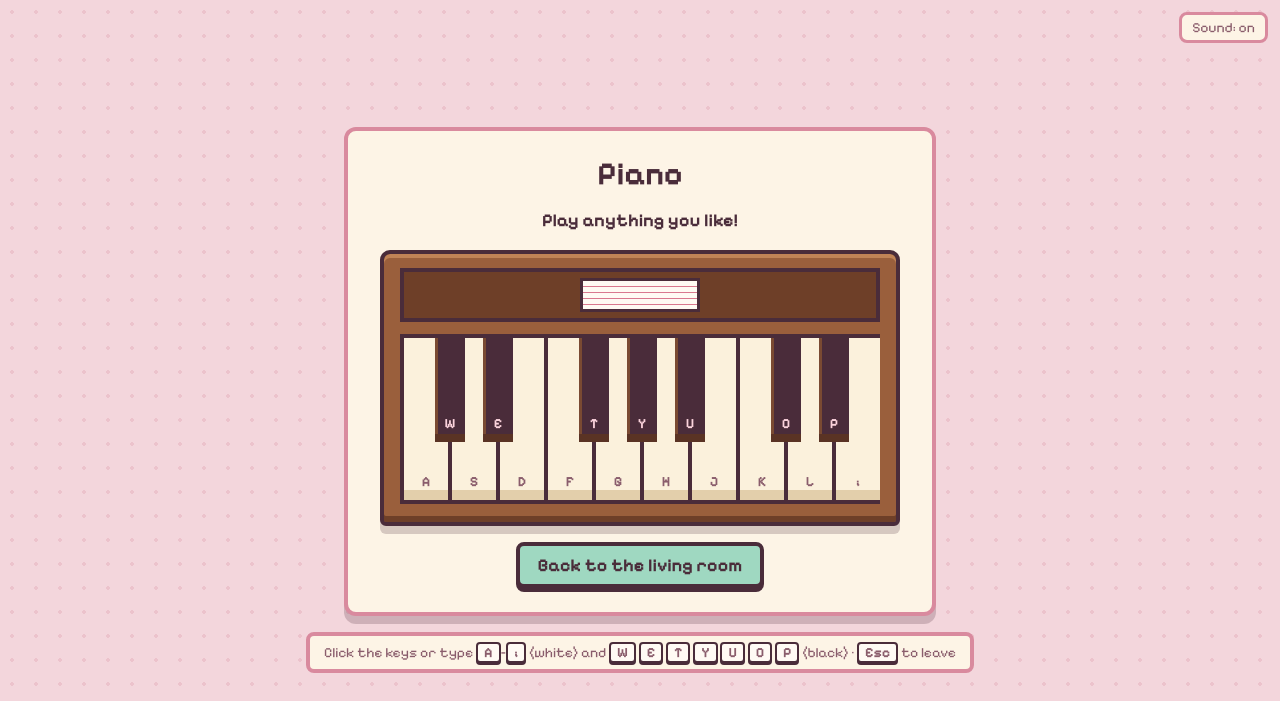
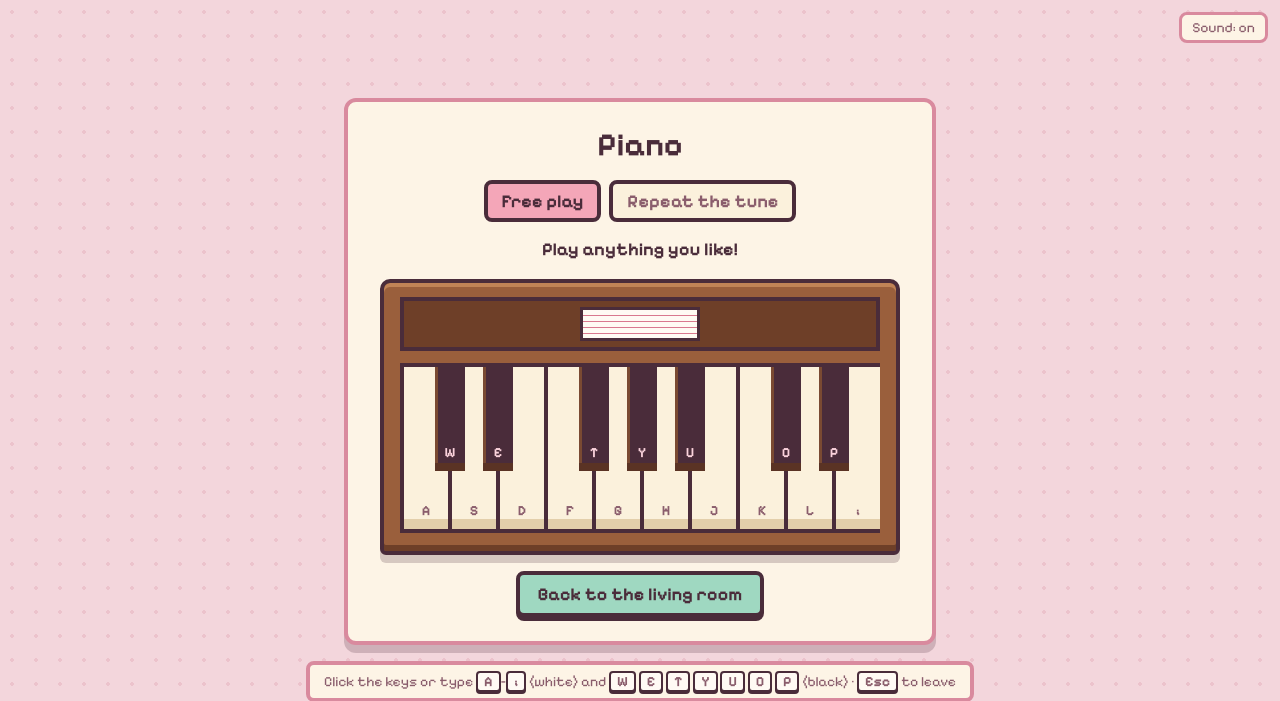
Before and after one commit to bergumguro-prog/Game, a Flask app: page /games/piano/ in a window 1280 px wide. Shown: the top 701 px of the page. Run offline with Flask 3, Linux system fonts and the light colour scheme.

Commit message:
Add the repeat-the-tune mode to the piano

```diff
--- a/games/piano/routes.py
+++ b/games/piano/routes.py
@@ -1,13 +1,47 @@
 """The piano: /games/piano/
 
-Play the piano with the mouse or the computer keyboard (free play).
-The notes and keyboard layout are in logic.py; the sounds are made by
+Two modes:
+- Free play: play anything with the mouse or the computer keyboard.
+- Repeat the tune: the piano plays a tune, you play it back; each round
+  the tune gets one note longer. Your best length is remembered.
+
+The notes, keyboard layout and tunes are in logic.py; the sounds are made by
 tools/make_sounds.py and played by static/piano.js.
+
+    GET  /games/piano/                the piano
+    POST /games/piano/mode            "free" or "repeat" (field "mode")
+    POST /games/piano/repeat/start    start a new tune
+    POST /games/piano/repeat/answer   the notes you played (field "notes": "C4,E4,G4")
 """
-from flask import render_template
+import random
+
+from flask import redirect, render_template, request, session, url_for
 
 from core.game_base import MiniGame
 from games.piano import logic
+
+SESSION_KEY = "piano"
+SOUND_KEY = "piano_sound"
+MODES = ("free", "repeat")
+
+
+def load_state():
+    state = session.get(SESSION_KEY) or {}
+    mode = state.get("mode") if state.get("mode") in MODES else "free"
+    try:
+        seed = int(state["seed"]) if state.get("seed") is not None else None
+        length = int(state.get("length", logic.START_LENGTH))
+        best = int(state.get("best", 0))
+    except (TypeError, ValueError):
+        seed, length, best = None, logic.START_LENGTH, 0
+    length = min(max(length, logic.START_LENGTH), logic.MAX_LENGTH)
+    result = state.get("result") if state.get("result") in ("right", "wrong", "done") else None
+    return {"mode": mode, "seed": seed, "length": length, "best": max(best, 0),
+            "result": result, "reached": int(state.get("reached") or 0)}
+
+
+def save_state(state):
+    session[SESSION_KEY] = state
 
 
 class Piano(MiniGame):
@@ -17,13 +51,60 @@ class Piano(MiniGame):
     def register_routes(self, bp):
         @bp.route("/")
         def index():
-            keys = logic.keys()
+            state = load_state()
+            playing = state["mode"] == "repeat" and state["seed"] is not None \
+                and state["result"] in (None, "right")
             return render_template(
                 "piano.html",
                 game=self,
-                keys=keys,
+                keys=logic.keys(),
                 white_count=len(logic.WHITE),
+                state=state,
+                tune=logic.tune(state["seed"], state["length"]) if playing else None,
+                sound=session.pop(SOUND_KEY, None),
             )
+
+        @bp.route("/mode", methods=["POST"])
+        def mode():
+            state = load_state()
+            if request.form.get("mode") in MODES:
+                state["mode"] = request.form["mode"]
+                state["seed"] = None
+                state["result"] = None
+            save_state(state)
+            return redirect(url_for(".index"))
+
+        @bp.route("/repeat/start", methods=["POST"])
+        def start():
+            state = load_state()
+            state.update(mode="repeat", seed=random.randrange(1, 2**31),
+                         length=logic.START_LENGTH, result=None, reached=0)
+            save_state(state)
+            return redirect(url_for(".index"))
+
+        @bp.route("/repeat/answer", methods=["POST"])
+        def answer():
+            state = load_state()
+            if state["mode"] != "repeat" or state["seed"] is None or state["result"] in ("wrong", "done"):
+                return redirect(url_for(".index"))
+            played = [n for n in request.form.get("notes", "").split(",") if n]
+            if not all(n in logic.NOTES for n in played) or len(played) > logic.MAX_LENGTH:
+                return redirect(url_for(".index"))
+            if logic.is_correct(state["seed"], state["length"], played):
+                state["best"] = max(state["best"], state["length"])
+                if state["length"] >= logic.MAX_LENGTH:
+                    state["result"] = "done"
+                    session[SOUND_KEY] = "win"
+                else:
+                    state["length"] += 1
+                    state["result"] = "right"
+                    session[SOUND_KEY] = "select"
+            else:
+                state["result"] = "wrong"
+                state["reached"] = state["length"] - 1
+                session[SOUND_KEY] = "draw"
+            save_state(state)
+            return redirect(url_for(".index"))
 
 
 game = Piano()
--- /dev/null
+++ b/games/piano/static/piano-repeat.js
@@ -0,0 +1,81 @@
+// "Repeat the tune": the piano plays the tune (keys light up mint), then
+// listens while you play it back. A wrong note or the last right note sends
+// what you played to the server, which decides if it was right.
+(() => {
+  if (!window.piano) return;
+  const GAP_MS = 520; // time between notes when the piano plays
+
+  let expected = [];  // the tune for this round
+  let played = [];    // what you've played so far
+  let listening = false;
+  let timers = [];
+
+  function status(text) {
+    const el = document.getElementById("piano-status");
+    if (el) el.textContent = text;
+  }
+
+  function setListening(on) {
+    listening = on;
+    window.piano.setEnabled(on);
+    const keys = document.getElementById("piano-keys");
+    if (keys) keys.classList.toggle("listening", !on);
+    const again = document.getElementById("listen-again");
+    if (again) again.disabled = !on;
+  }
+
+  function playTune() {
+    timers.forEach(clearTimeout);
+    timers = [];
+    played = [];
+    setListening(false);
+    expected.forEach((note, i) => {
+      timers.push(setTimeout(() => {
+        window.piano.play(note, { byPlayer: false, style: "showing", ms: GAP_MS - 140 });
+      }, 400 + i * GAP_MS));
+    });
+    timers.push(setTimeout(() => {
+      setListening(true);
+      status(`Your turn! (0/${expected.length})`);
+    }, 400 + expected.length * GAP_MS));
+  }
+
+  function send() {
+    setListening(false);
+    window.piano.setEnabled(false);
+    const form = document.getElementById("repeat-answer");
+    if (!form) return;
+    form.querySelector('[name="notes"]').value = played.join(",");
+    // a short pause so the last note can be heard before the answer
+    setTimeout(() => form.requestSubmit(), 350);
+  }
+
+  window.piano.onNote((note) => {
+    if (!listening || !expected.length) return;
+    played.push(note);
+    const i = played.length - 1;
+    if (note !== expected[i] || played.length === expected.length) {
+      send(); // wrong note, or the whole tune: let the server judge
+    } else {
+      status(`Your turn! (${played.length}/${expected.length})`);
+    }
+  });
+
+  function setUp() {
+    timers.forEach(clearTimeout);
+    timers = [];
+    const tune = document.getElementById("tune");
+    expected = tune ? tune.dataset.notes.split(",") : [];
+    if (!expected.length) {
+      listening = false;
+      window.piano.setEnabled(true); // free play, or between games
+      return;
+    }
+    const again = document.getElementById("listen-again");
+    if (again) again.addEventListener("click", () => { status("Listen…"); playTune(); });
+    playTune();
+  }
+
+  setUp();
+  document.addEventListener("scene:updated", setUp);
+})();
--- a/games/piano/static/piano.css
+++ b/games/piano/static/piano.css
@@ -9,8 +9,50 @@
 }
 
 .piano-status {
+  max-width: 460px;
   min-height: 1.4em;
   font-weight: 700;
+}
+
+/* Free play / Repeat the tune tabs */
+.piano-modes {
+  display: flex;
+  gap: 8px;
+}
+.piano-mode {
+  padding: 6px 14px;
+  background: var(--px-cream);
+  border: 4px solid var(--px-outline);
+  border-radius: 8px;
+  color: var(--color-text-muted);
+  font: inherit;
+  font-weight: 700;
+  cursor: pointer;
+}
+.piano-mode:hover {
+  background: var(--px-pink-light);
+}
+.piano-mode-active {
+  background: var(--px-pink);
+  color: var(--px-outline);
+}
+
+.piano-repeat {
+  display: flex;
+  flex-direction: column;
+  align-items: center;
+  gap: 10px;
+}
+.piano-score {
+  display: flex;
+  gap: 24px;
+  color: var(--color-text-muted);
+}
+.piano-score strong {
+  color: var(--color-text);
+}
+.piano-keys.listening .piano-key {
+  cursor: default;
 }
 
 .piano {
--- a/games/piano/templates/piano.html
+++ b/games/piano/templates/piano.html
@@ -10,9 +10,26 @@
 <main class="scene">
   <section class="panel piano-panel">
     <h1 class="panel-title">Piano</h1>
-    {% block piano_top %}
-    <p class="piano-status" id="piano-status">Play anything you like!</p>
-    {% endblock %}
+    <form class="piano-modes" method="post" action="{{ url_for('piano.mode') }}">
+      <button class="piano-mode{% if state.mode == 'free' %} piano-mode-active{% endif %}"
+              type="submit" name="mode" value="free">Free play</button>
+      <button class="piano-mode{% if state.mode == 'repeat' %} piano-mode-active{% endif %}"
+              type="submit" name="mode" value="repeat">Repeat the tune</button>
+    </form>
+
+    <p class="piano-status" id="piano-status"{% if sound %} data-sound="{{ sound }}"{% endif %}>
+      {%- if state.mode == "free" -%}
+        Play anything you like!
+      {%- elif tune -%}
+        {% if state.result == "right" %}Well done! Now a longer one&hellip;{% else %}Listen&hellip;{% endif %}
+      {%- elif state.result == "wrong" -%}
+        {% if state.reached >= 3 %}Oops! You played back tunes of {{ state.reached }} notes.{% else %}Oops! Not quite. Try again?{% endif %}
+      {%- elif state.result == "done" -%}
+        Amazing! You played the whole tune!
+      {%- else -%}
+        The piano plays a tune, then you play it back. Each round it gets one note longer.
+      {%- endif -%}
+    </p>
 
     <div class="piano" style="--whites: {{ white_count }};">
       <div class="piano-music" aria-hidden="true">
@@ -31,7 +48,26 @@
       </div>
     </div>
 
-    {% block piano_bottom %}{% endblock %}
+    {% if state.mode == "repeat" %}
+    <div class="piano-repeat">
+      <p class="piano-score">
+        {% if tune %}<span>Tune: <strong>{{ state.length }}</strong> notes</span>{% endif %}
+        <span>Best: <strong>{{ state.best }}</strong></span>
+      </p>
+      {% if tune %}
+        {# piano-repeat.js plays the tune, listens to you and sends your notes #}
+        <div id="tune" hidden data-notes="{{ tune|join(',') }}"></div>
+        <button class="button button-mint" type="button" id="listen-again" disabled>Listen again</button>
+        <form id="repeat-answer" method="post" action="{{ url_for('piano.answer') }}" hidden>
+          <input type="hidden" name="notes">
+        </form>
+      {% else %}
+        <form method="post" action="{{ url_for('piano.start') }}">
+          <button class="button" type="submit">{% if state.result %}Play again{% else %}Start{% endif %}</button>
+        </form>
+      {% endif %}
+    </div>
+    {% endif %}
 
     <div class="piano-actions">
       <a class="button button-mint" href="/">Back to the living room</a>
@@ -43,4 +79,5 @@
 
 {% block scripts %}
 <script src="{{ url_for('piano.static', filename='piano.js') }}"></script>
+<script src="{{ url_for('piano.static', filename='piano-repeat.js') }}"></script>
 {% endblock %}
--- a/games/solitaire/static/solitaire.css
+++ b/games/solitaire/static/solitaire.css
@@ -229,11 +229,6 @@
 .sol-actions form {
   display: contents;
 }
-.button:disabled {
-  opacity: 0.5;
-  cursor: default;
-  transform: none;
-}
 .sol-actions {
   display: flex;
   gap: 12px;
--- a/static/css/base.css
+++ b/static/css/base.css
@@ -94,6 +94,11 @@ body {
 .button-mint {
   background: var(--px-mint);
 }
+.button:disabled {
+  opacity: 0.5;
+  cursor: default;
+  transform: none;
+}
 .button-mint:hover {
   background: var(--px-mint-light);
 }
```
